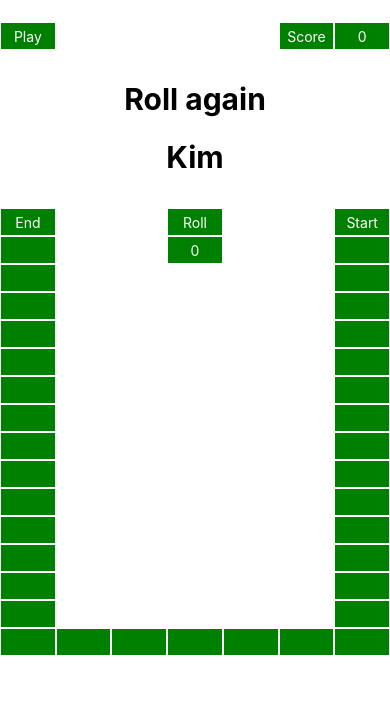
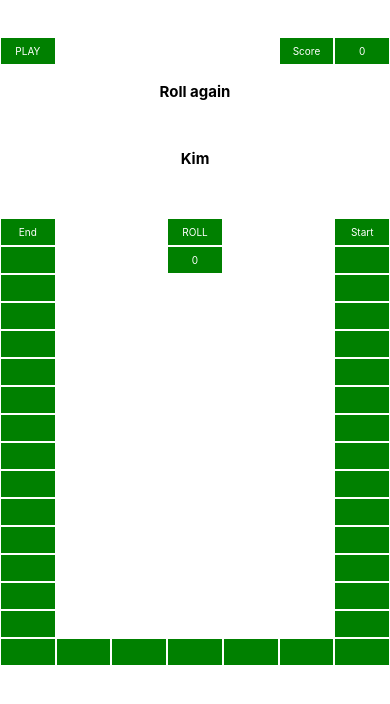
Before and after one commit to kbrownc/project-game04, a React Native app: screen / in a window 390 px wide. Shown: the top 704 px of the page. Built offline with nearby package versions, Linux system fonts and the light colour scheme.

Commit message:
Corrected cosmetic style errors

```diff
--- a/App.js
+++ b/App.js
@@ -14,7 +14,7 @@ export default function App() {
 
   // Nav bar
   const nav = [
-    { key: 1, name: 'Play', invisible: false },
+    { key: 1, name: 'PLAY', invisible: false },
     { key: 2, name: '', invisible: true },
     { key: 3, name: '', invisible: true },
     { key: 4, name: '', invisible: true },
@@ -30,7 +30,7 @@ export default function App() {
     if (item.invisible === true) {
       return <View style={[styles.item, styles.itemInvisible]} />;
     }
-    if (item.name === 'Play') {
+    if (item.name === 'PLAY') {
       return (
         <View style={styles.item}>
           <TouchableOpacity onPress={() => pressPlay()}>
@@ -58,8 +58,8 @@ export default function App() {
     if (item.invisible === true) {
       return <View style={[styles.item, styles.itemInvisible]} />;
     }
-    // Sho ROLL button
-    if (item.name === 'Roll') {
+    // Show ROLL button
+    if (item.name === 'ROLL') {
       return (
         <View style={styles.item}>
           <TouchableOpacity onPress={() => pressRoll(item.key)}>
@@ -204,7 +204,7 @@ export default function App() {
 const styles = StyleSheet.create({
   container: {
     flex: 1,
-    marginVertical: 20,
+    marginTop: 35,
   },
   nav: {
     flex: 2,
@@ -225,20 +225,21 @@ const styles = StyleSheet.create({
   },
   itemText: {
     color: '#fff',
+    fontSize: 10.
   },
   message: {
-    flex: 2,
+    flex: 3,
     alignItems: 'center',
     justifyContent: 'center',
     color: 'black',
-    fontSize: 30,
+    fontSize: 15,
     fontWeight: 'bold',
   },
   board: {
     flex: 7,
     fontSize: 10,
     fontWeight: 'bold',
-    marginVertical: 5,
+    marginVertical: 1,
   },
   markSpot: {
     backgroundColor: 'red',
--- a/newboard.js
+++ b/newboard.js
@@ -2,7 +2,7 @@ let newBoard = [
     { key: 1,  boardNumber: 37, name: 'End' },
     { key: 2,  name: '', invisible: true },
     { key: 3,  name: '', invisible: true },
-    { key: 4,  name: 'Roll' },
+    { key: 4,  name: 'ROLL' },
     { key: 5,  name: '', invisible: true },
     { key: 6,  name: '', invisible: true },
     { key: 7,  boardNumber: 1, name: 'Start' },
```
